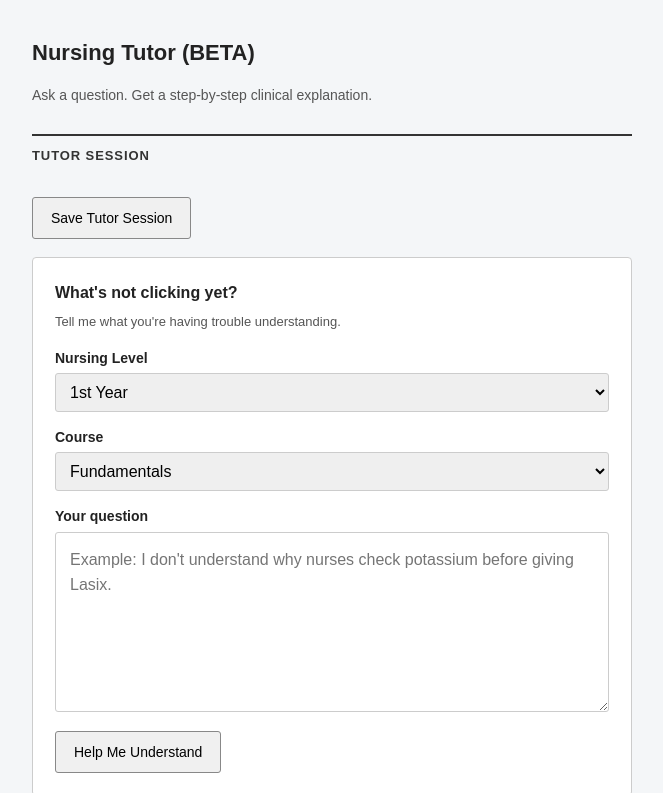
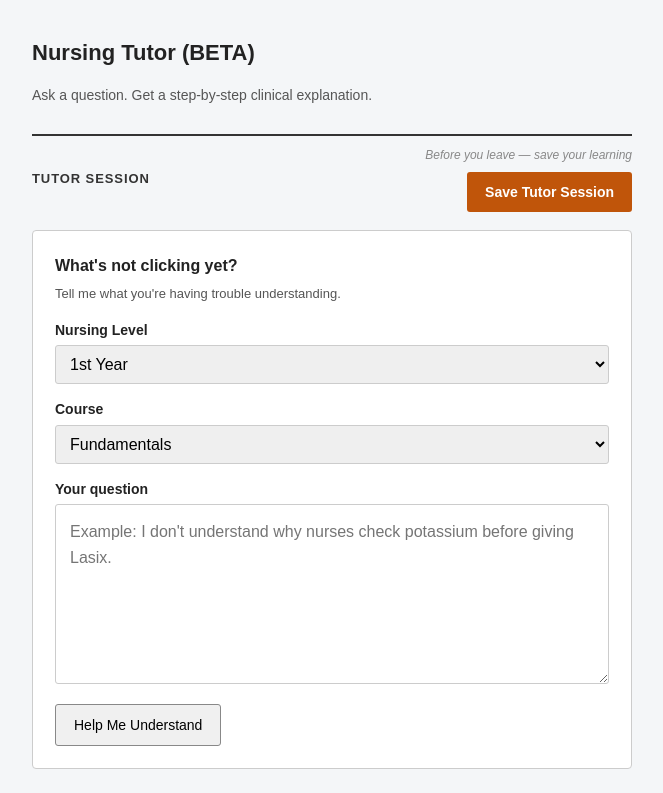
Before and after one commit to fbemail8454-dotcom/homework-helper-beta, a website: page app/index.html in a window 1280 px wide. Shown: the top 793 px of the page, without its empty margins (308-971 px from the left). Drawn offline with Linux system fonts and the light colour scheme.

Commit message:
Improve save UX and placement

```diff
--- a/app/index.html
+++ b/app/index.html
@@ -13,9 +13,12 @@
     <p class="subtitle">Ask a question. Get a step-by-step clinical explanation.</p>
 
     <!-- ── TUTOR SESSION ── -->
-    <div class="mode-header">Tutor Session</div>
-    <div class="session-save-row">
-      <button onclick="saveTutorSession()">Save Tutor Session</button>
+    <div class="session-header-row">
+      <div class="mode-header">Tutor Session</div>
+      <div class="session-save-group">
+        <p class="session-save-reminder">Before you leave — save your learning</p>
+        <button onclick="saveTutorSession()">Save Tutor Session</button>
+      </div>
     </div>
 
     <section class="card">
--- a/app/style.css
+++ b/app/style.css
@@ -137,8 +137,43 @@ button:hover {
   border-color: #555;
 }
 
-.session-save-row {
+.session-header-row {
+  display: flex;
+  justify-content: space-between;
+  align-items: center;
+  border-top: 2px solid #333;
+  padding-top: 10px;
   margin-bottom: 18px;
+}
+
+.session-header-row .mode-header {
+  border-top: none;
+  padding-top: 0;
+  margin-top: 0;
+  margin-bottom: 0;
+}
+
+.session-save-group {
+  text-align: right;
+}
+
+.session-save-reminder {
+  font-size: 12px;
+  color: #888;
+  font-style: italic;
+  margin: 0 0 6px 0;
+}
+
+.session-save-group button {
+  background: #c0550a;
+  color: #fff;
+  font-weight: bold;
+  border: none;
+  margin-top: 0;
+}
+
+.session-save-group button:hover {
+  background: #a0440a;
 }
 
 .mode-header {
@@ -318,4 +353,15 @@ button:hover {
     width: 100%;
     padding: 12px 14px;
   }
+
+  .session-header-row {
+    flex-direction: column;
+    align-items: flex-start;
+    gap: 10px;
+  }
+
+  .session-save-group {
+    text-align: left;
+    width: 100%;
+  }
 }
```
